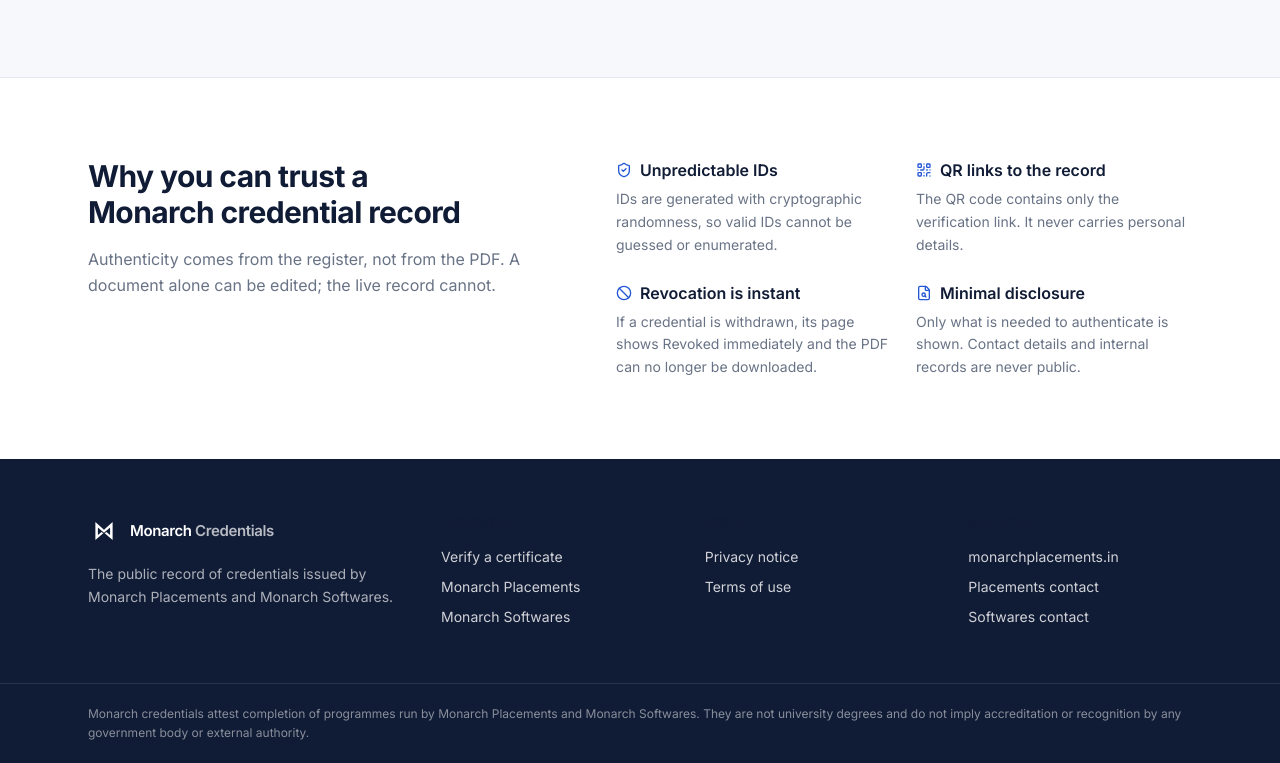
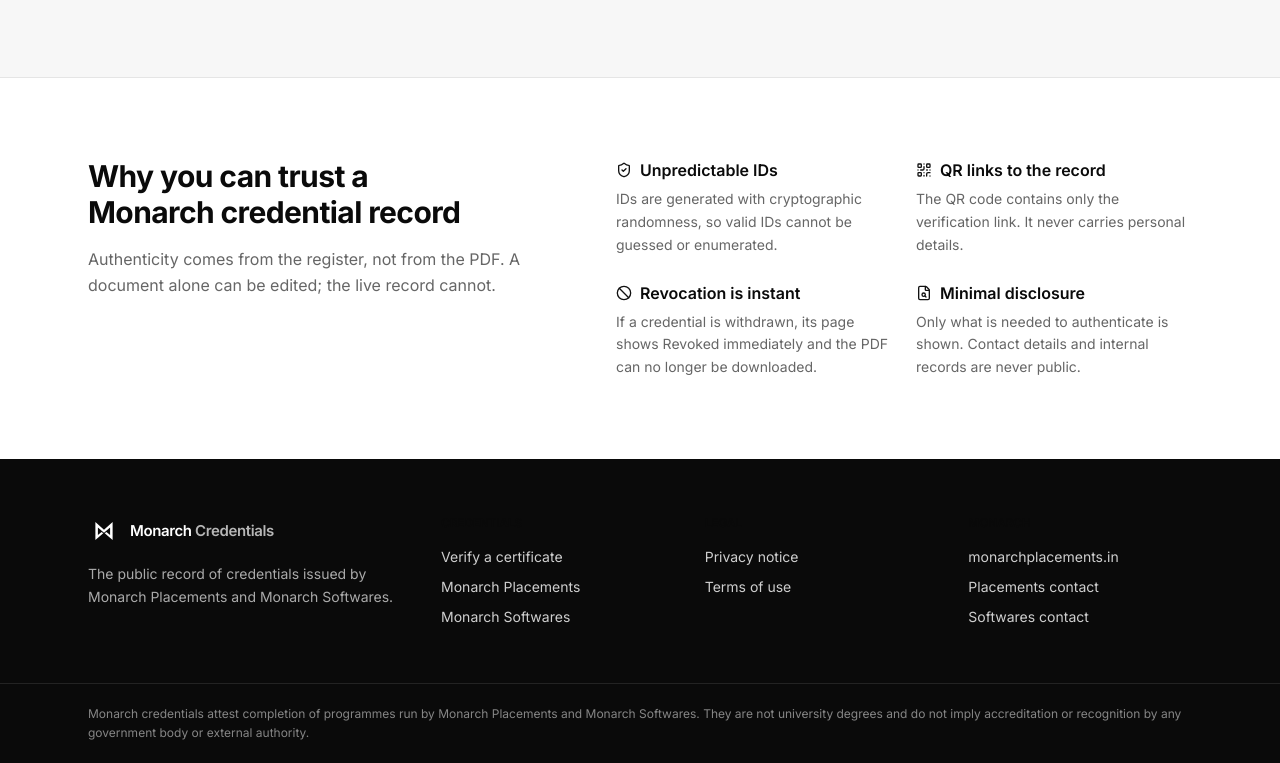
Before and after one commit to developermonarchsoftwares-spec/monarch-credentials, a React app: page / in a window 1280 px wide. Shown: the part 1360-2123 px from the top of the page. Built offline with nearby package versions, Linux system fonts and the light colour scheme; no server answers.

Commit message:
Switch the site and certificates to a monochrome theme
Remap the theme colour tokens to neutral greys (token names unchanged, so
components keep working) and neutralise the remaining hard-coded colours:
button hovers, input placeholder, admin chart, header mark, issuer logos,
favicon and the browser theme-color. Certificate PDFs use the same greys.

Status no longer relies on green/red: the certificate page already uses
distinct icons and wording, and status badges now differ by style
(valid outlined, revoked solid black, draft dashed).

Co-Authored-By: Claude Sonnet 5.5 <noreply@anthropic.com>

```diff
--- a/index.html
+++ b/index.html
@@ -4,7 +4,7 @@
     <meta charset="UTF-8" />
     <meta name="viewport" content="width=device-width, initial-scale=1.0" />
     <link rel="icon" type="image/svg+xml" href="/favicon.svg" />
-    <meta name="theme-color" content="#101B35" />
+    <meta name="theme-color" content="#0a0a0a" />
     <meta name="description" content="Verify professional training, competency and internship credentials issued by Monarch Placements and Monarch Softwares." />
     <title>Monarch Credentials</title>
     <link rel="preconnect" href="https://fonts.googleapis.com" />
--- a/src/web/components/brand.tsx
+++ b/src/web/components/brand.tsx
@@ -4,7 +4,7 @@ import { cn } from "@/lib/utils";
 
 export const Mark = ({ className, tone = "navy" }: { className?: string; tone?: "navy" | "royal" }) => (
   <svg viewBox="0 0 64 64" className={cn("size-9", className)} aria-hidden>
-    <rect width="64" height="64" fill={tone === "navy" ? "#101B35" : "#2457D6"} />
+    <rect width="64" height="64" fill={tone === "navy" ? "#0a0a0a" : "#000000"} />
     <path
       fill="#fff"
       d="M14.76 14 L32 29.28 L32 35.35 L19.81 25.12 L19.81 40.15 L27.14 34.08 L30.55 36.74 L14.76 50 Z M49.24 14 L32 29.28 L32 35.35 L44.19 25.12 L44.19 40.15 L36.86 34.08 L33.45 36.74 L49.24 50 Z"
--- a/src/web/components/charts.tsx
+++ b/src/web/components/charts.tsx
@@ -6,10 +6,10 @@ export const BarChart = ({ data, label, height = 180 }: { data: { label: string;
   return (
     <figure>
       <svg viewBox={`0 0 100 ${height / 4}`} className="w-full" style={{ height }} role="img" aria-label={`${label}. Total ${total}.`} preserveAspectRatio="none">
-        {[0.25, 0.5, 0.75, 1].map((g) => <line key={g} x1="0" x2="100" y1={(height / 4) * (1 - g) * 0.82 + 4} y2={(height / 4) * (1 - g) * 0.82 + 4} stroke="#e3e8f0" strokeWidth="0.25" vectorEffect="non-scaling-stroke" />)}
+        {[0.25, 0.5, 0.75, 1].map((g) => <line key={g} x1="0" x2="100" y1={(height / 4) * (1 - g) * 0.82 + 4} y2={(height / 4) * (1 - g) * 0.82 + 4} stroke="#e5e5e5" strokeWidth="0.25" vectorEffect="non-scaling-stroke" />)}
         {data.map((d, i) => {
           const h = (d.value / max) * (height / 4) * 0.82;
-          return <rect key={d.label} x={i * w + w * 0.2} width={w * 0.6} y={(height / 4) * 0.82 + 4 - h} height={Math.max(h, d.value ? 0.6 : 0)} fill="#2457d6" rx="0.4"><title>{`${d.label}: ${d.value}`}</title></rect>;
+          return <rect key={d.label} x={i * w + w * 0.2} width={w * 0.6} y={(height / 4) * 0.82 + 4 - h} height={Math.max(h, d.value ? 0.6 : 0)} fill="#171717" rx="0.4"><title>{`${d.label}: ${d.value}`}</title></rect>;
         })}
       </svg>
       <div className="mt-1 flex" aria-hidden>
--- a/src/web/components/ui/button.tsx
+++ b/src/web/components/ui/button.tsx
@@ -8,11 +8,11 @@ export const buttonVariants = cva(
   {
     variants: {
       variant: {
-        primary: "bg-royal text-white hover:bg-royal-dark shadow-[0_1px_2px_rgb(16_27_53/0.15)]",
-        navy: "bg-navy text-white hover:bg-[#1b2a4f]",
+        primary: "bg-royal text-white hover:bg-royal-dark shadow-[0_1px_2px_rgb(0_0_0/0.15)]",
+        navy: "bg-navy text-white hover:bg-[#262626]",
         outline: "border border-line bg-white text-navy hover:bg-surface",
         ghost: "text-navy hover:bg-surface",
-        danger: "bg-bad text-white hover:bg-[#8f1c13]",
+        danger: "bg-bad text-white hover:bg-[#333333]",
         link: "text-royal underline-offset-4 hover:underline px-0",
       },
       size: { sm: "h-8 px-3", md: "h-10 px-4", lg: "h-12 px-6 text-base", icon: "h-9 w-9" },
--- a/src/web/components/ui/form.tsx
+++ b/src/web/components/ui/form.tsx
@@ -2,7 +2,7 @@ import { forwardRef, type InputHTMLAttributes, type LabelHTMLAttributes, type Se
 import { cn } from "@/lib/utils";
 
 const field =
-  "w-full rounded-md border border-line bg-white px-3 text-sm text-ink placeholder:text-[#9aa3b2] transition-colors focus:border-royal focus:outline-none focus:ring-2 focus:ring-royal/20 disabled:bg-surface disabled:text-muted";
+  "w-full rounded-md border border-line bg-white px-3 text-sm text-ink placeholder:text-[#9e9e9e] transition-colors focus:border-royal focus:outline-none focus:ring-2 focus:ring-royal/20 disabled:bg-surface disabled:text-muted";
 
 export const Input = forwardRef<HTMLInputElement, InputHTMLAttributes<HTMLInputElement>>(({ className, ...p }, ref) => (
   <input ref={ref} className={cn(field, "h-10", className)} {...p} />
--- a/src/web/components/ui/misc.tsx
+++ b/src/web/components/ui/misc.tsx
@@ -7,9 +7,10 @@ import { cn } from "@/lib/utils";
 const badgeVariants = cva("inline-flex items-center gap-1.5 rounded-sm px-2 py-0.5 text-xs font-semibold", {
   variants: {
     tone: {
-      ok: "bg-ok-bg text-ok",
-      bad: "bg-bad-bg text-bad",
-      warn: "bg-warn-bg text-warn",
+      // Monochrome: status is told apart by style as well as label.
+      ok: "border border-ok bg-white text-ok",
+      bad: "bg-bad text-white",
+      warn: "border border-dashed border-warn bg-white text-warn",
       neutral: "bg-surface text-muted",
       blue: "bg-tint text-royal",
     },
--- a/src/web/index.css
+++ b/src/web/index.css
@@ -2,26 +2,28 @@
 
 @theme {
   --font-sans: "Inter", ui-sans-serif, system-ui, -apple-system, "Segoe UI", Roboto, sans-serif;
-  --color-navy: #101b35;
-  --color-royal: #2457d6;
-  --color-royal-dark: #1c46b0;
-  --color-tint: #eef4ff;
-  --color-gold: #c7a45b;
-  --color-ink: #172033;
-  --color-muted: #697386;
-  --color-line: #e3e8f0;
-  --color-surface: #f6f8fb;
-  --color-ok: #0f7a4d;
-  --color-ok-bg: #e8f6ef;
-  --color-bad: #b42318;
-  --color-bad-bg: #fdecea;
-  --color-warn: #8a5a00;
-  --color-warn-bg: #fff4dc;
+  /* Monochrome theme: every colour is a neutral grey. Token names are kept so
+     components don't change; status meaning comes from icons, labels and style. */
+  --color-navy: #0a0a0a;
+  --color-royal: #111111;
+  --color-royal-dark: #333333;
+  --color-tint: #f2f2f2;
+  --color-gold: #9e9e9e;
+  --color-ink: #171717;
+  --color-muted: #666666;
+  --color-line: #e5e5e5;
+  --color-surface: #f7f7f7;
+  --color-ok: #171717;
+  --color-ok-bg: #f2f2f2;
+  --color-bad: #000000;
+  --color-bad-bg: #e6e6e6;
+  --color-warn: #404040;
+  --color-warn-bg: #f2f2f2;
   --radius-sm: 4px;
   --radius-md: 6px;
   --radius-lg: 8px;
-  --shadow-soft: 0 1px 2px rgb(16 27 53 / 0.04), 0 4px 16px rgb(16 27 53 / 0.06);
-  --shadow-lift: 0 2px 4px rgb(16 27 53 / 0.05), 0 12px 32px rgb(16 27 53 / 0.1);
+  --shadow-soft: 0 1px 2px rgb(0 0 0 / 0.04), 0 4px 16px rgb(0 0 0 / 0.06);
+  --shadow-lift: 0 2px 4px rgb(0 0 0 / 0.05), 0 12px 32px rgb(0 0 0 / 0.1);
 }
 
 html { -webkit-text-size-adjust: 100%; }
--- a/src/worker/lib/pdf.ts
+++ b/src/worker/lib/pdf.ts
@@ -19,11 +19,12 @@ export type PdfCertificate = {
   verifyUrl: string;
 };
 
-const NAVY = rgb(0x10 / 255, 0x1b / 255, 0x35 / 255);
-const BLUE = rgb(0x24 / 255, 0x57 / 255, 0xd6 / 255);
-const GOLD = rgb(0xc7 / 255, 0xa4 / 255, 0x5b / 255);
-const TEXT = rgb(0x17 / 255, 0x20 / 255, 0x33 / 255);
-const MUTED = rgb(0x69 / 255, 0x73 / 255, 0x86 / 255);
+// Monochrome palette (names kept from the original colour theme).
+const NAVY = rgb(0x0a / 255, 0x0a / 255, 0x0a / 255);
+const BLUE = rgb(0x33 / 255, 0x33 / 255, 0x33 / 255);
+const GOLD = rgb(0x9e / 255, 0x9e / 255, 0x9e / 255);
+const TEXT = rgb(0x17 / 255, 0x17 / 255, 0x17 / 255);
+const MUTED = rgb(0x66 / 255, 0x66 / 255, 0x66 / 255);
 const WHITE = rgb(1, 1, 1);
 const BLACK = rgb(0, 0, 0);
 
```
Also changed, not shown: public/favicon.svg, public/logos/monarch-placements.svg.
